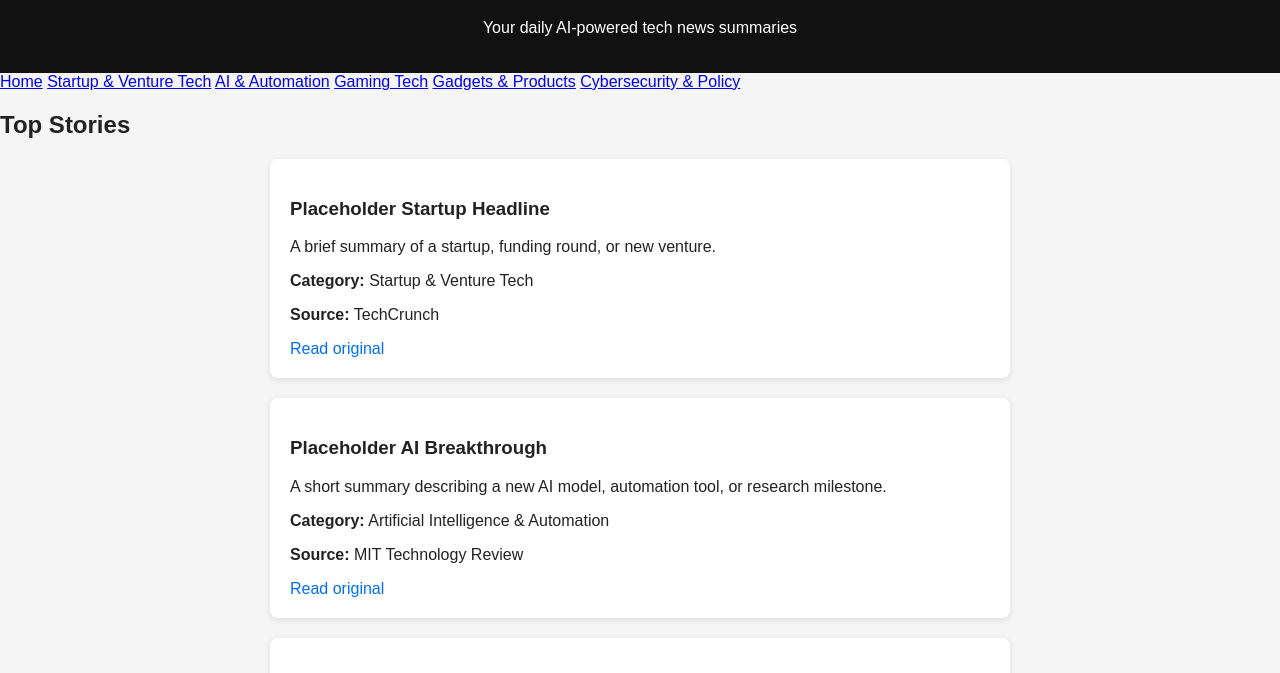
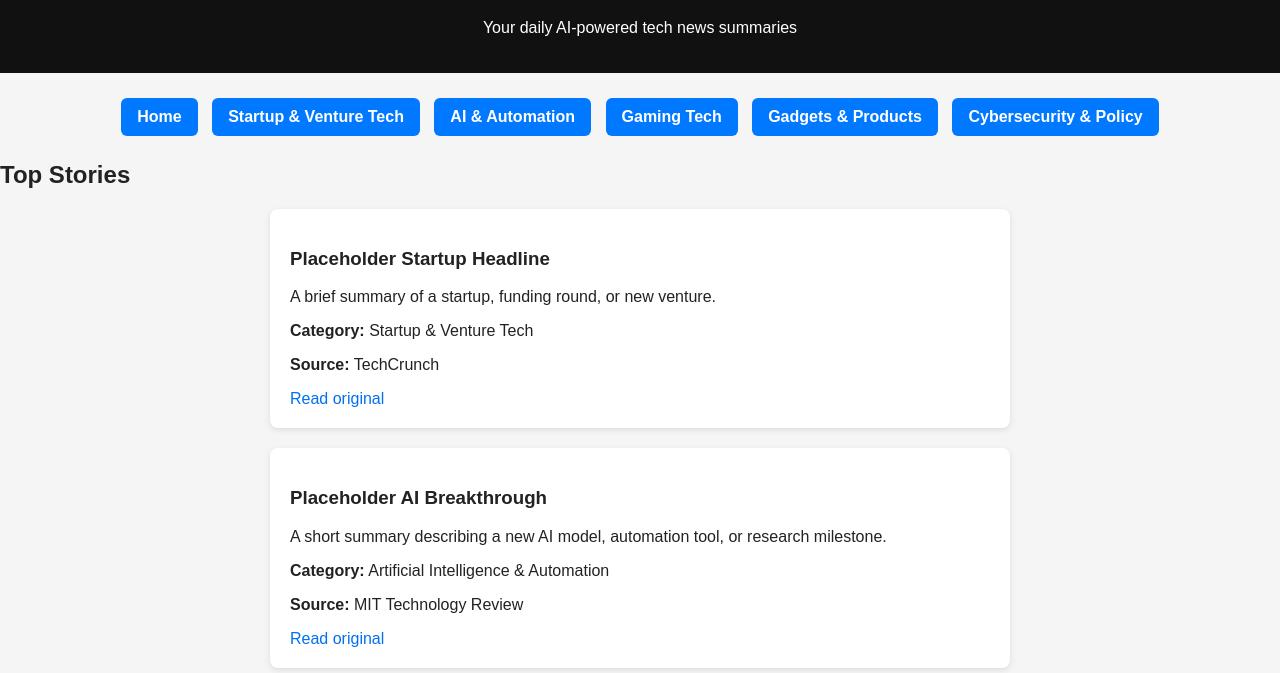
Before and after one commit to Thousanaire/DailyTechNews, a plain HTML site: page index.html in a window 1280 px wide. Shown: the part 81-754 px from the top of the page. Drawn offline with Linux system fonts and the light colour scheme.

Commit message:
Update styles.css

```diff
--- a/styles.css
+++ b/styles.css
@@ -1,3 +1,26 @@
+/* Navigation buttons */
+.nav-buttons {
+  text-align: center;
+  margin: 20px 0;
+}
+
+.nav-buttons a {
+  display: inline-block;
+  padding: 10px 16px;
+  margin: 5px;
+  background-color: #0078ff;
+  color: white;
+  text-decoration: none;
+  border-radius: 6px;
+  font-weight: 600;
+  transition: background 0.2s ease;
+}
+
+.nav-buttons a:hover {
+  background-color: #005fcc;
+}
+
+/* Base page styling */
 body {
   font-family: Arial, sans-serif;
   margin: 0;
@@ -12,6 +35,7 @@ header {
   text-align: center;
 }
 
+/* Article cards */
 .article-card {
   background: white;
   margin: 20px auto;
```
